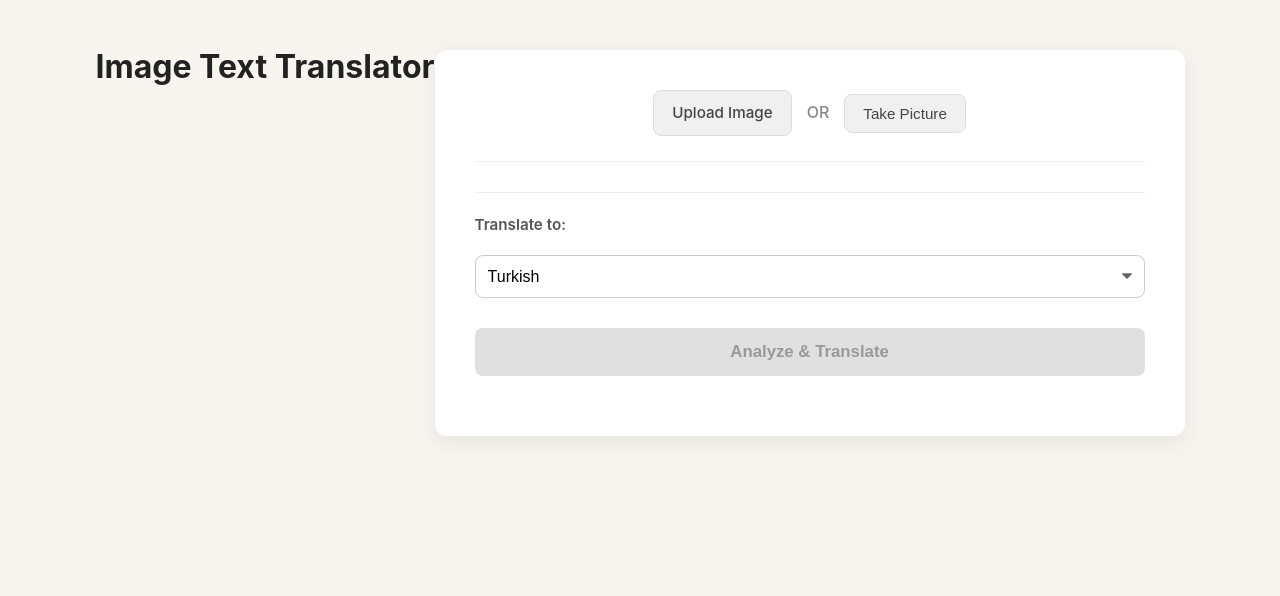
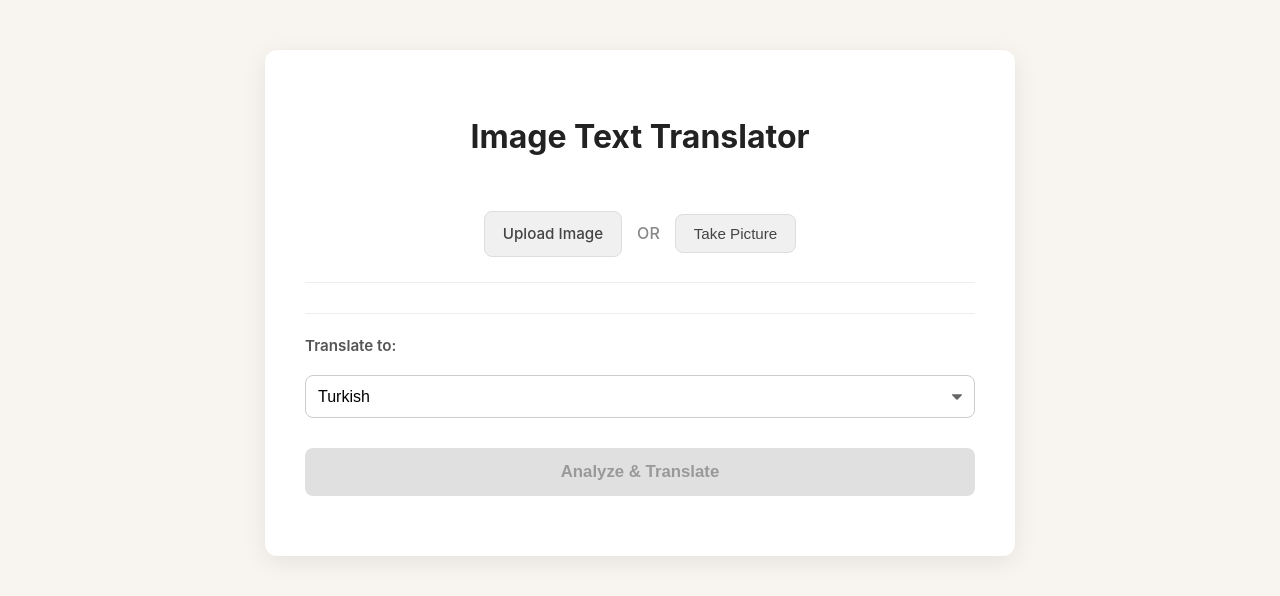
Before and after one commit to azazel1805/adai-visual, a Flask app: page / in a window 1280 px wide. Shown: the top 596 px of the page. Run offline with Flask 3, Linux system fonts and the light colour scheme.

Commit message:
Update index.html

```diff
--- a/templates/index.html
+++ b/templates/index.html
@@ -4,12 +4,19 @@
     <meta charset="UTF-8">
     <meta name="viewport" content="width=device-width, initial-scale=1.0">
     <title>Image Text Translator</title>
+    <!-- Optional: Add a tech-style font like Poppins or Roboto -->
+    <link rel="preconnect" href="https://fonts.googleapis.com">
+    <link rel="preconnect" href="https://fonts.gstatic.com" crossorigin>
+    <link href="https://fonts.googleapis.com/css2?family=Roboto:wght@300;400;500;700&display=swap" rel="stylesheet">
     <link rel="stylesheet" href="{{ url_for('static', filename='css/style.css') }}">
 </head>
 <body>
-    <h1>Image Text Translator</h1>
+    <div class="container">
+        <!-- Tech Header -->
+        <header class="app-header">
+             <h1>Image Text Translator</h1>
+        </header>
 
-    <div class="container">
         <!-- Input Selection -->
         <div class="input-options">
             <label for="imageInput" class="file-label">Upload Image</label>
```
